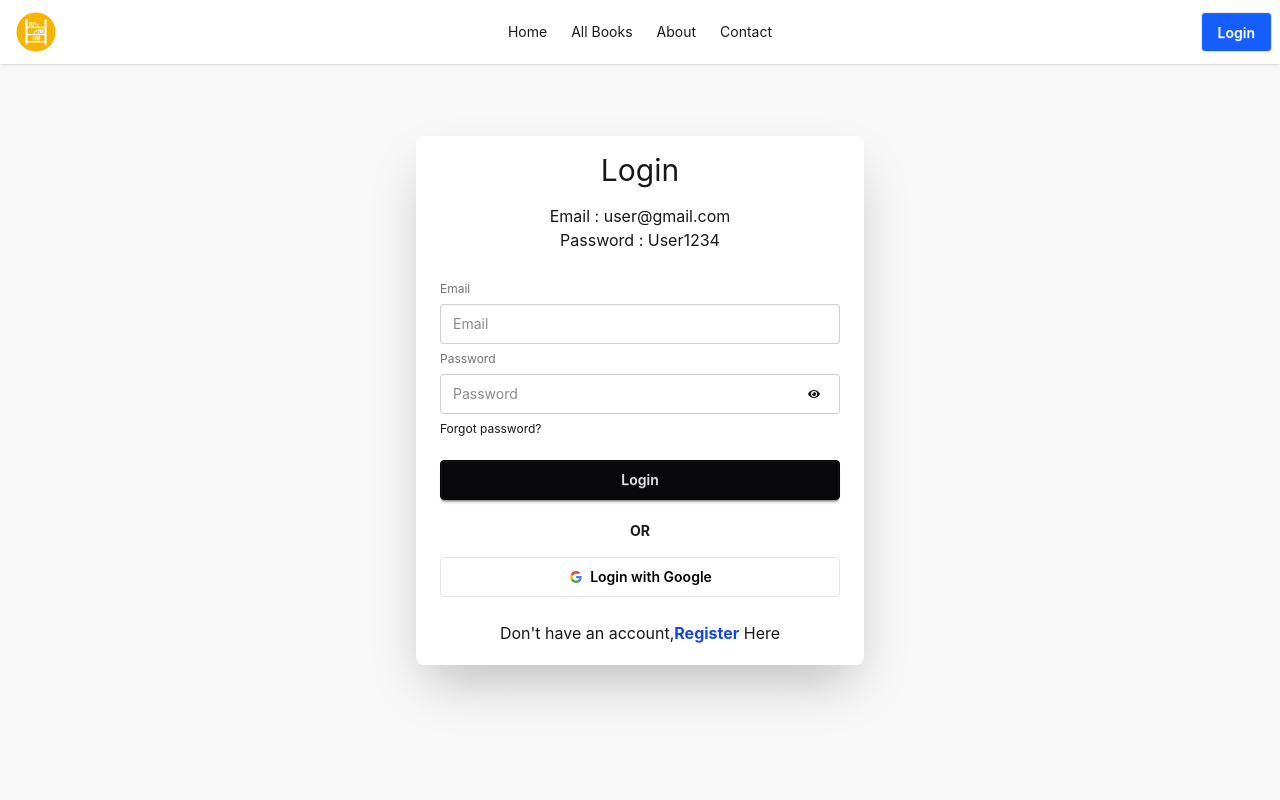
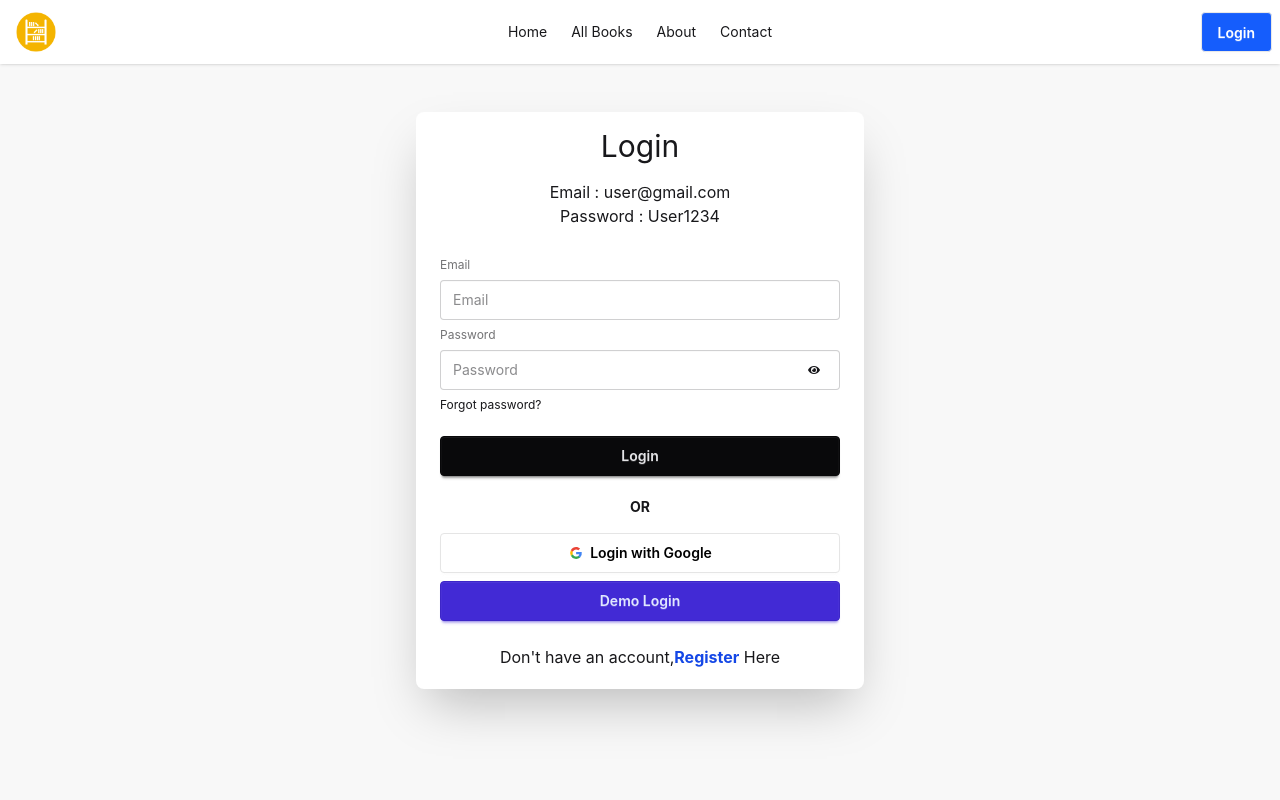
Before and after one commit to Alif0007/book-shelf-client, a React (Vite) app: page /login in a window 1280 px wide. Shown: the top 800 px of the page. Built offline with nearby package versions, Linux system fonts and the light colour scheme; no server answers.

Commit message:
demo login added

```diff
--- a/src/pages/loginPage.jsx
+++ b/src/pages/loginPage.jsx
@@ -64,6 +64,10 @@ const LoginPage = () => {
             });
     }
 
+    const handleDemo = () => {
+        signInUser("user@gmail.com", "User1234").then(() => navigate("/"));
+    };
+
 
 
 
@@ -83,6 +87,7 @@ const LoginPage = () => {
                             <p>Email : user@gmail.com</p>
                             <p>Password : User1234</p>
                         </div>
+
                         <div className="card-body">
                             <fieldset className="fieldset">
                                 <label className="label ">Email</label>
@@ -105,13 +110,16 @@ const LoginPage = () => {
                                 <svg aria-label="Google logo" width="16" height="16" xmlns="http://www.w3.org/2000/svg" viewBox="0 0 512 512"><g><path d="m0 0H512V512H0" fill="#fff"></path><path fill="#34a853" d="M153 292c30 82 118 95 171 60h62v48A192 192 0 0190 341"></path><path fill="#4285f4" d="m386 400a140 175 0 0053-179H260v74h102q-7 37-38 57"></path><path fill="#fbbc02" d="m90 341a208 200 0 010-171l63 49q-12 37 0 73"></path><path fill="#ea4335" d="m153 219c22-69 116-109 179-50l55-54c-78-75-230-72-297 55"></path></g></svg>
                                 Login with Google
                             </button>
+                            <button onClick={handleDemo} className="btn btn-primary">Demo Login</button>
                         </div>
+
 
                         <p className='text-center pb-5'>Don't have an account,
                             <NavLink to="/register"><span className='font-bold text-blue-700'>Register</span> </NavLink>
 
                             Here</p>
                     </form>
+
                 </div>
 
             </div>
```
